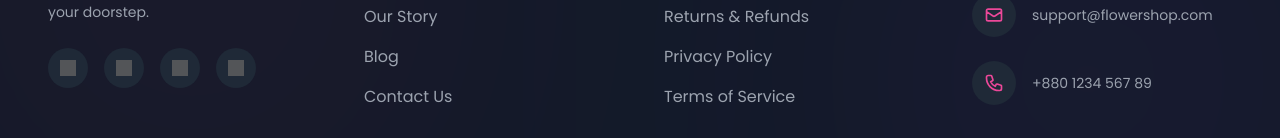
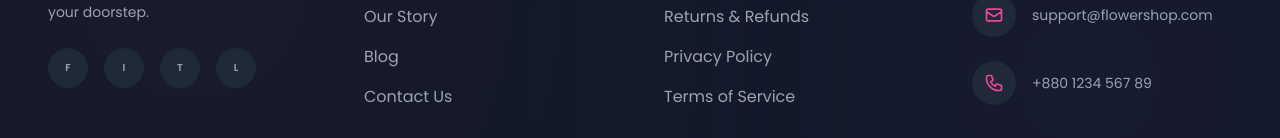
Before and after one commit to NahidAhmed-12/Flower, a React (Vite) app: page / in a window 1280 px wide. Shown: the part 5772-5910 px from the top of the page. Built offline with nearby package versions, Linux system fonts and the light colour scheme; grey boxes are pictures that could not be loaded; a web font is replaced by a local one.

Commit message:
Refactor Footer component for improved structure

```diff
--- a/src/pages/Footer.jsx
+++ b/src/pages/Footer.jsx
@@ -28,16 +28,10 @@ const Footer = () => {
                                 <a
                                     key={social}
                                     href="#"
-                                    className="w-10 h-10 rounded-full bg-gray-800 flex items-center justify-center text-gray-400 hover:bg-pink-500 hover:text-white transition-all duration-300 hover:-translate-y-1"
+                                    className="w-10 h-10 rounded-full bg-gray-800 flex items-center justify-center text-gray-400 hover:bg-pink-500 hover:text-white transition-all duration-300 hover:-translate-y-1 group"
                                 >
-                                    <img
-                                        src={`https://cdn.simpleicons.org/${social}/white`}
-                                        alt={social}
-                                        className="w-4 h-4 filter invert opacity-80"
-                                        onError={(e) => e.target.style.display = 'none'} // Fallback if image fails
-                                    />
-                                    {/* Fallback Icon SVG if needed */}
-                                    <span className="sr-only">{social}</span>
+                                    {/* Icon Placeholder (You can use FontAwesome or HeroIcons here) */}
+                                    <span className="capitalize text-[10px] font-bold">{social[0]}</span>
                                 </a>
                             ))}
                         </div>
@@ -64,7 +58,7 @@ const Footer = () => {
                         <ul className="space-y-4">
                             {['FAQ', 'Shipping Policy', 'Returns & Refunds', 'Privacy Policy', 'Terms of Service'].map((item) => (
                                 <li key={item}>
-                                    <a href="#" className="text-gray-400 hover:text-pink-500 transition-colors duration-200">
+                                    <a href="#" className="text-gray-400 hover:text-pink-500 transition-colors duration-200 hover:pl-1">
                                         {item}
                                     </a>
                                 </li>
@@ -76,18 +70,18 @@ const Footer = () => {
                     <div>
                         <h3 className="font-serif text-xl font-bold mb-6 text-pink-100">Get in Touch</h3>
                         <div className="space-y-6">
-                            <div className="flex items-start gap-4">
-                                <div className="bg-gray-800 p-3 rounded-full text-pink-500 shrink-0">
+                            <div className="flex items-start gap-4 group">
+                                <div className="bg-gray-800 p-3 rounded-full text-pink-500 shrink-0 group-hover:bg-pink-500 group-hover:text-white transition-colors">
                                     <svg xmlns="http://www.w3.org/2000/svg" className="h-5 w-5" fill="none" viewBox="0 0 24 24" stroke="currentColor"><path strokeLinecap="round" strokeLinejoin="round" strokeWidth="2" d="M17.657 16.657L13.414 20.9a1.998 1.998 0 01-2.827 0l-4.244-4.243a8 8 0 1111.314 0z" /><path strokeLinecap="round" strokeLinejoin="round" strokeWidth="2" d="M15 11a3 3 0 11-6 0 3 3 0 016 0z" /></svg>
                                 </div>
                                 <div>
-                                    <p className="text-gray-400 text-sm">123 Garden Street,</p>
-                                    <p className="text-gray-400 text-sm">Dhaka, Bangladesh</p>
+                                    <p className="text-gray-400 text-sm group-hover:text-gray-200 transition-colors">123 Garden Street,</p>
+                                    <p className="text-gray-400 text-sm group-hover:text-gray-200 transition-colors">Dhaka, Bangladesh</p>
                                 </div>
                             </div>
 
-                            <div className="flex items-center gap-4">
-                                <div className="bg-gray-800 p-3 rounded-full text-pink-500 shrink-0">
+                            <div className="flex items-center gap-4 group">
+                                <div className="bg-gray-800 p-3 rounded-full text-pink-500 shrink-0 group-hover:bg-pink-500 group-hover:text-white transition-colors">
                                     <svg xmlns="http://www.w3.org/2000/svg" className="h-5 w-5" fill="none" viewBox="0 0 24 24" stroke="currentColor"><path strokeLinecap="round" strokeLinejoin="round" strokeWidth="2" d="M3 8l7.89 5.26a2 2 0 002.22 0L21 8M5 19h14a2 2 0 002-2V7a2 2 0 00-2-2H5a2 2 0 00-2 2v10a2 2 0 002 2z" /></svg>
                                 </div>
                                 <a href="mailto:support@flowershop.com" className="text-gray-400 text-sm hover:text-white transition-colors">
@@ -95,8 +89,8 @@ const Footer = () => {
                                 </a>
                             </div>
 
-                            <div className="flex items-center gap-4">
-                                <div className="bg-gray-800 p-3 rounded-full text-pink-500 shrink-0">
+                            <div className="flex items-center gap-4 group">
+                                <div className="bg-gray-800 p-3 rounded-full text-pink-500 shrink-0 group-hover:bg-pink-500 group-hover:text-white transition-colors">
                                     <svg xmlns="http://www.w3.org/2000/svg" className="h-5 w-5" fill="none" viewBox="0 0 24 24" stroke="currentColor"><path strokeLinecap="round" strokeLinejoin="round" strokeWidth="2" d="M3 5a2 2 0 012-2h3.28a1 1 0 01.948.684l1.498 4.493a1 1 0 01-.502 1.21l-2.257 1.13a11.042 11.042 0 005.516 5.516l1.13-2.257a1 1 0 011.21-.502l4.493 1.498a1 1 0 01.684.949V19a2 2 0 01-2 2h-1C9.716 21 3 14.284 3 6V5z" /></svg>
                                 </div>
                                 <a href="tel:+880123456789" className="text-gray-400 text-sm hover:text-white transition-colors">
@@ -119,7 +113,7 @@ const Footer = () => {
                     {/* Payment Icons (Simulated) */}
                     <div className="flex gap-3">
                         {['Visa', 'Mastercard', 'PayPal', 'Bkash'].map((pay) => (
-                            <div key={pay} className="px-3 py-1 bg-white/5 border border-white/10 rounded text-[10px] text-gray-400 font-medium">
+                            <div key={pay} className="px-3 py-1 bg-white/5 border border-white/10 rounded cursor-pointer hover:bg-white/10 transition-colors text-[10px] text-gray-400 font-medium">
                                 {pay}
                             </div>
                         ))}
```
